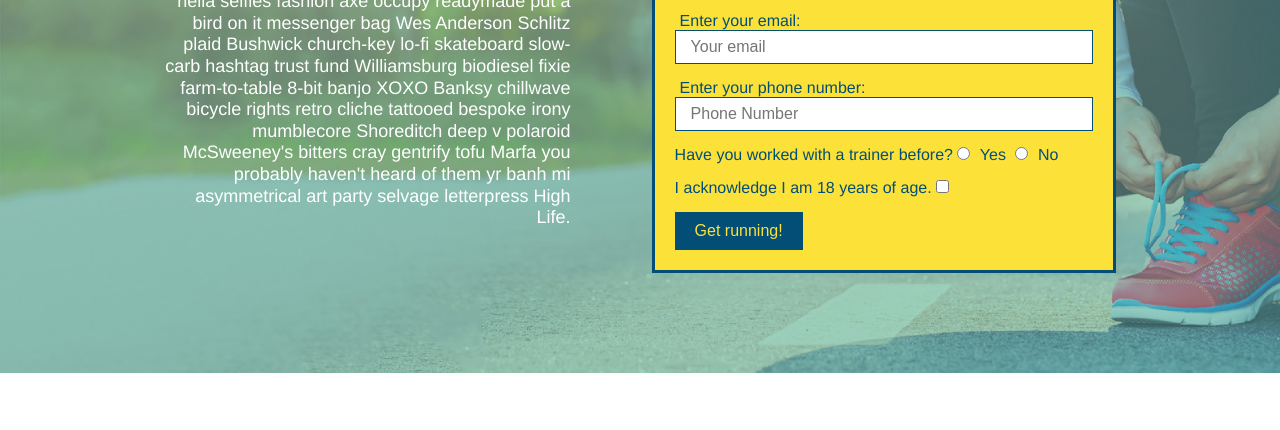
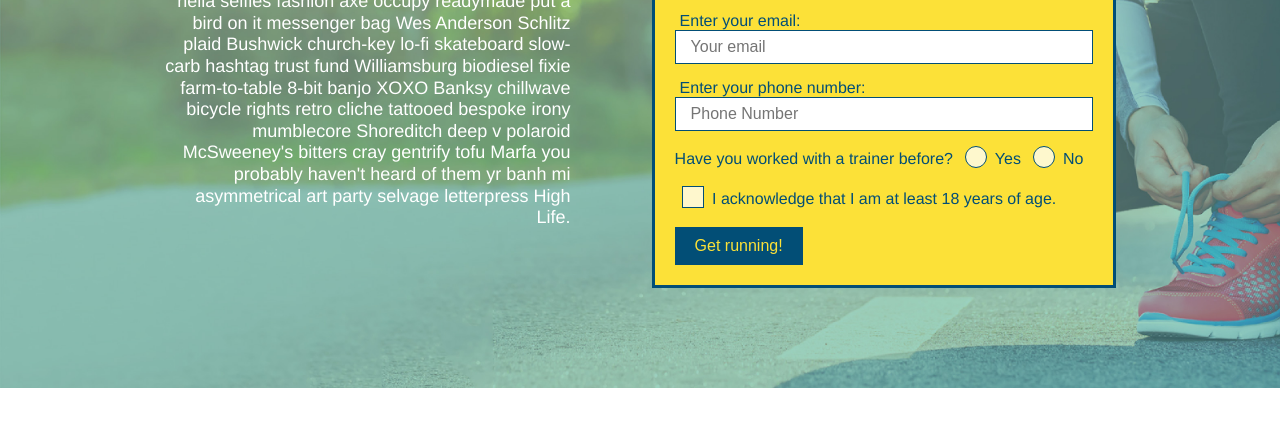
Before and after one commit to moorejandy/run-buddy, a plain HTML site: page index.html in a window 1280 px wide. Shown: the part 345-775 px from the top of the page. Drawn offline with Linux system fonts and the light colour scheme.

Commit message:
radio styling & pseudo class

```diff
--- a/assets/css/stlye.css
+++ b/assets/css/stlye.css
@@ -15,6 +15,7 @@
     display: flex;
     justify-content: space-between;
     flex-wrap: wrap;
+    z-index: 9999;
 }
 
 header h1 {
@@ -448,3 +449,61 @@
   }
 
   }
+
+  .checkbox-wrapper input, .radio-wrapper input {
+      opacity: 0;
+  }
+
+  .checkbox-wrapper label, .radio-wrapper label {
+      position: relative;
+      left: 10px;
+      margin: 10px;
+      line-height: 1.6;
+  }
+
+  .checkbox-wrapper label::before, .radio-wrapper label::before {
+    content: "";
+    height: 20px;
+    width: 20px;
+    background: rgba(255, 255, 255, 0.75);
+    border: 1px solid #024e76;
+    position: absolute;
+    top: -4px;
+    left: -30px;
+  }
+
+  .radio-wrapper label::before {
+      border-radius: 50%;
+  }
+
+  .radio-wrapper label::after {
+    content: "";
+    width: 20px;
+    height: 20px;
+    border-radius: 50%;
+    background: #024e76;
+    position: absolute;
+    left: -29px;
+    top: -3px;
+    background-image: radial-gradient(circle, #39a6b2, #024e76);
+  }
+
+  .checkbox-wrapper label::after {
+    content: "";
+    height: 6px;
+    width: 14px;
+    border-left: 2px solid #024e76;
+    border-bottom: 2px solid #024e76;
+    position: absolute;
+    left: -26px;
+    top: 1px;
+    transform: rotate(-58deg);
+  }
+
+  .checkbox-wrapper input + label::after, .radio-wrapper input + label::after {
+      content: none;
+  }
+
+  .checkbox-wrapper input:checked + label::after, .radio-wrapper input:checked + label::after {
+      content: "";
+  }
--- a/index.html
+++ b/index.html
@@ -55,14 +55,20 @@
                 <input type="tel" placeholder="Phone Number" name="phone" id="phone" class="form-input"/>
                 <p>
                     Have you worked with a trainer before?
+                    <span class="radio-wrapper">
                         <input type="radio" name="trainer-confirm" id="trainer-yes" />
                         <label for="trainer-yes">Yes</label>
+                    </span>
+                    <span class="radio-wrapper">
                         <input type="radio" name="trainer-confirm" id="trainer-no" />
                         <label for="trainer-no">No</label>
+                </span>
                 </p>
                 <p>
-                    I acknowledge I am 18 years of age.
+                    <span class="checkbox-wrapper">
                       <input type="checkbox" name="age-confirm" id="checkbox" />
+                      <label for="checkbox">I acknowledge that I am at least 18 years of age.</label>
+                    </span>
                   </p>
                 <button type="submit">
                     Get running!
```
Lines whose indentation alone changed are shown as unchanged.
